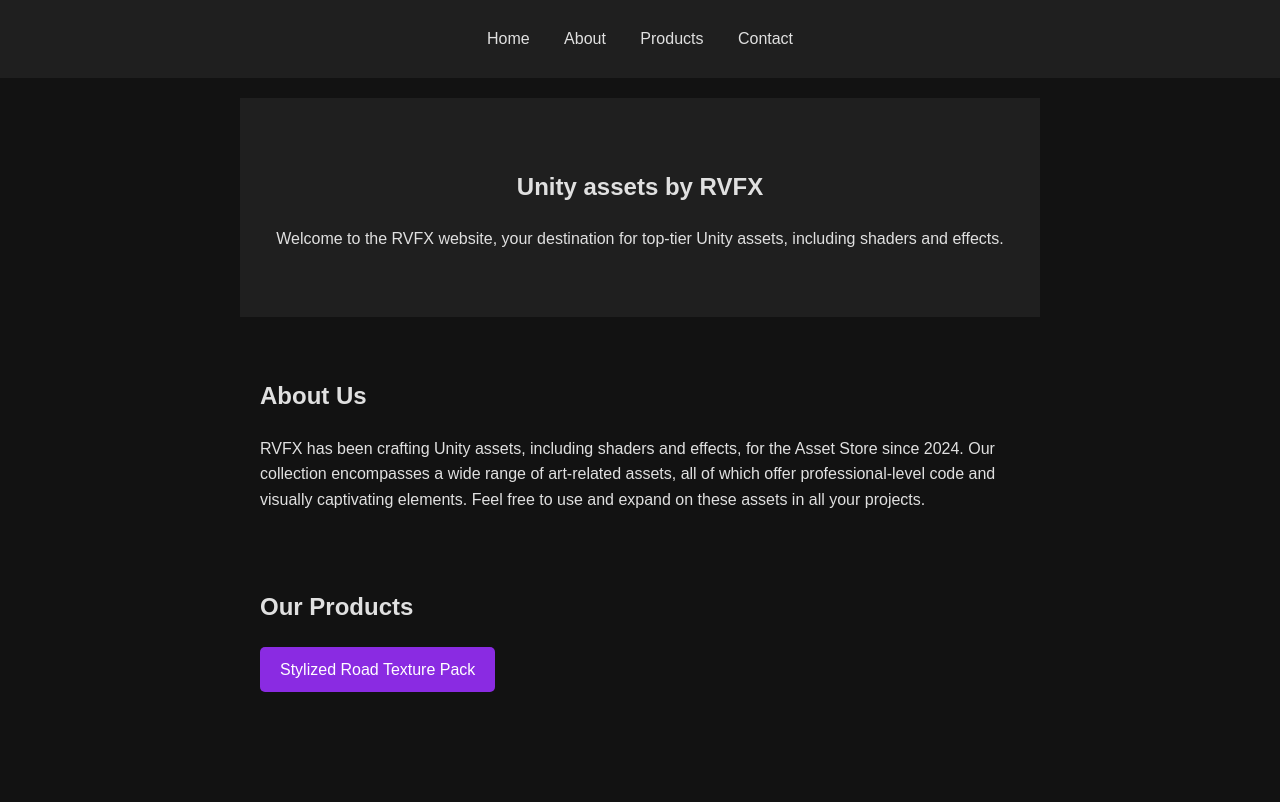
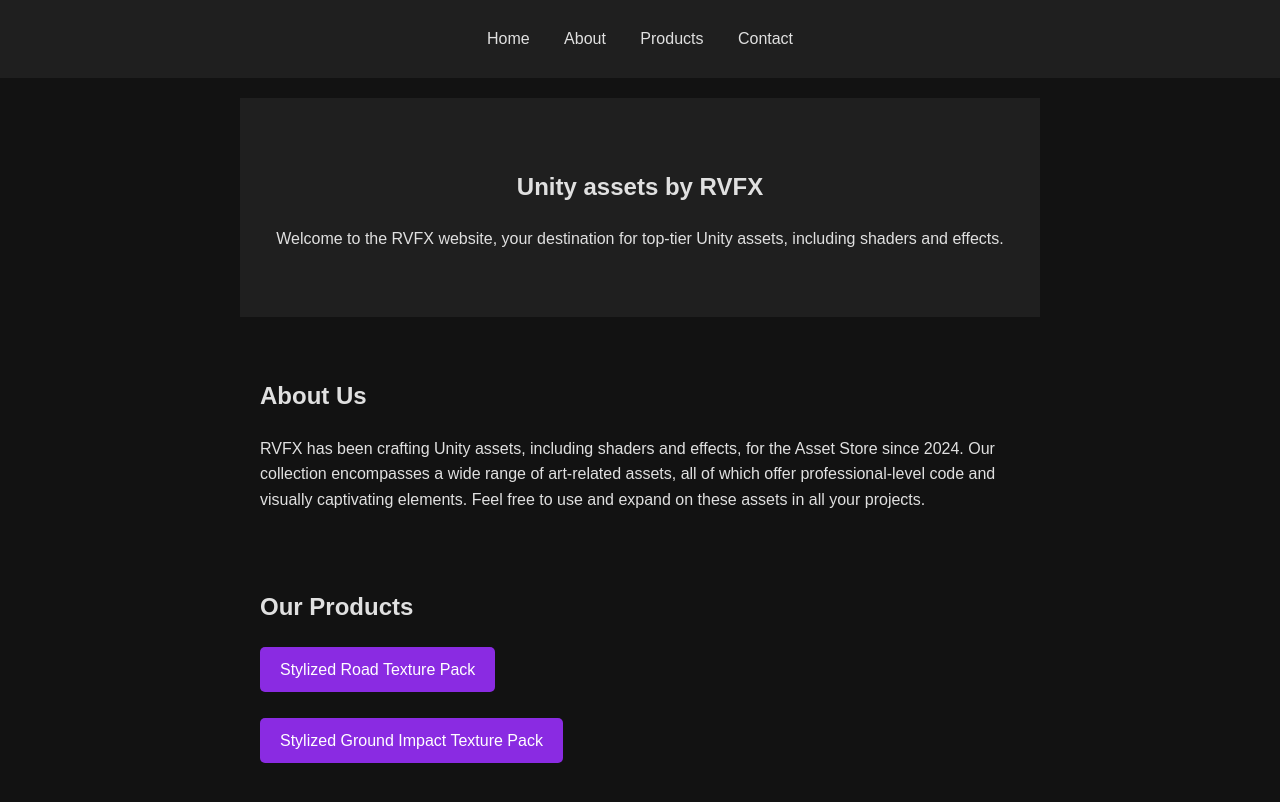
Before and after one commit to rvfxdevAssets/rvfx, a plain HTML site: page index.html in a window 1280 px wide. Shown: the top 802 px of the page. Drawn offline with Linux system fonts and the light colour scheme.

Commit message:
Update index.html

```diff
--- a/index.html
+++ b/index.html
@@ -33,7 +33,10 @@
             <h2>Our Products</h2>
             <ul>
                 <li><a href="StylizedRoadTexturePack.html" class="product-button">Stylized Road Texture Pack</a></li> <!-- Updated href -->
-            </ul>
+				<br>
+				<li><a href="StylizedGroundImpactTexturePack.html" class="product-button">Stylized Ground Impact Texture Pack</a></li> <!-- Updated href -->
+
+			</ul>
         </section>
 
 		<div class="empty-space"></div> <!-- Add another empty space line -->
```
